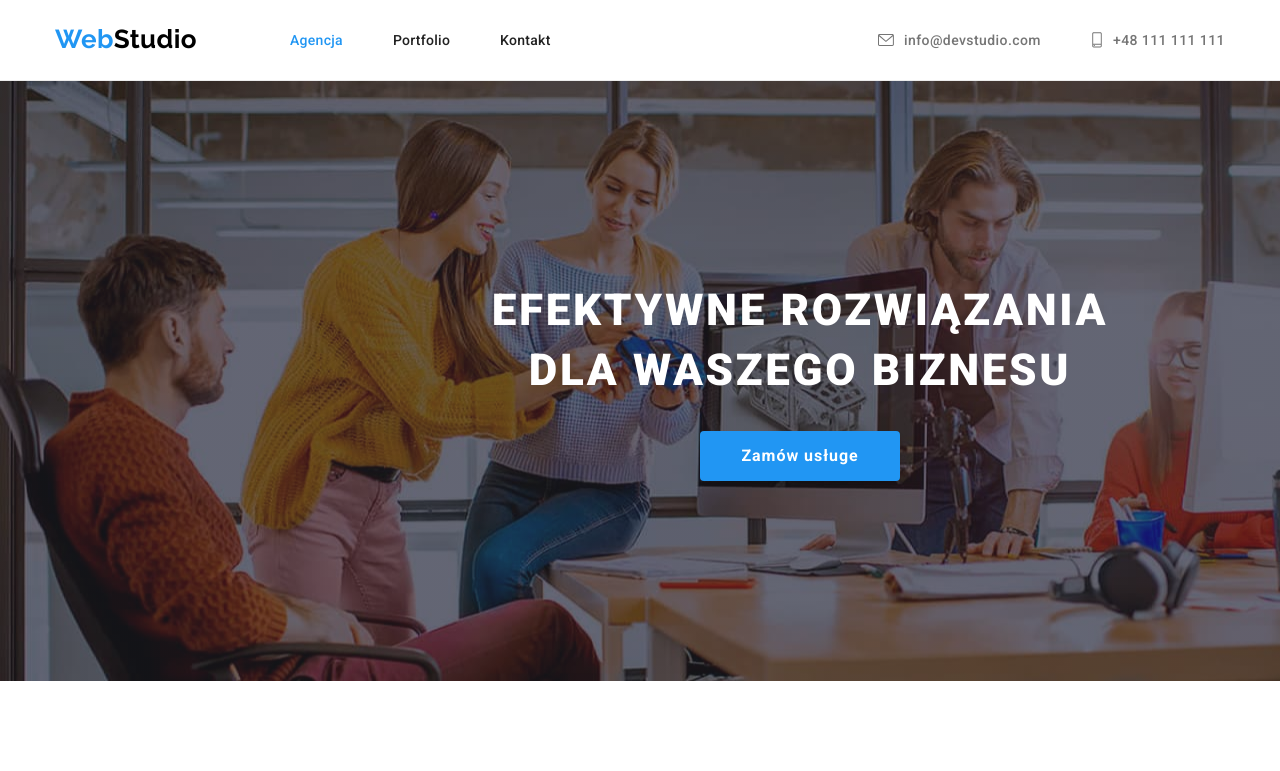
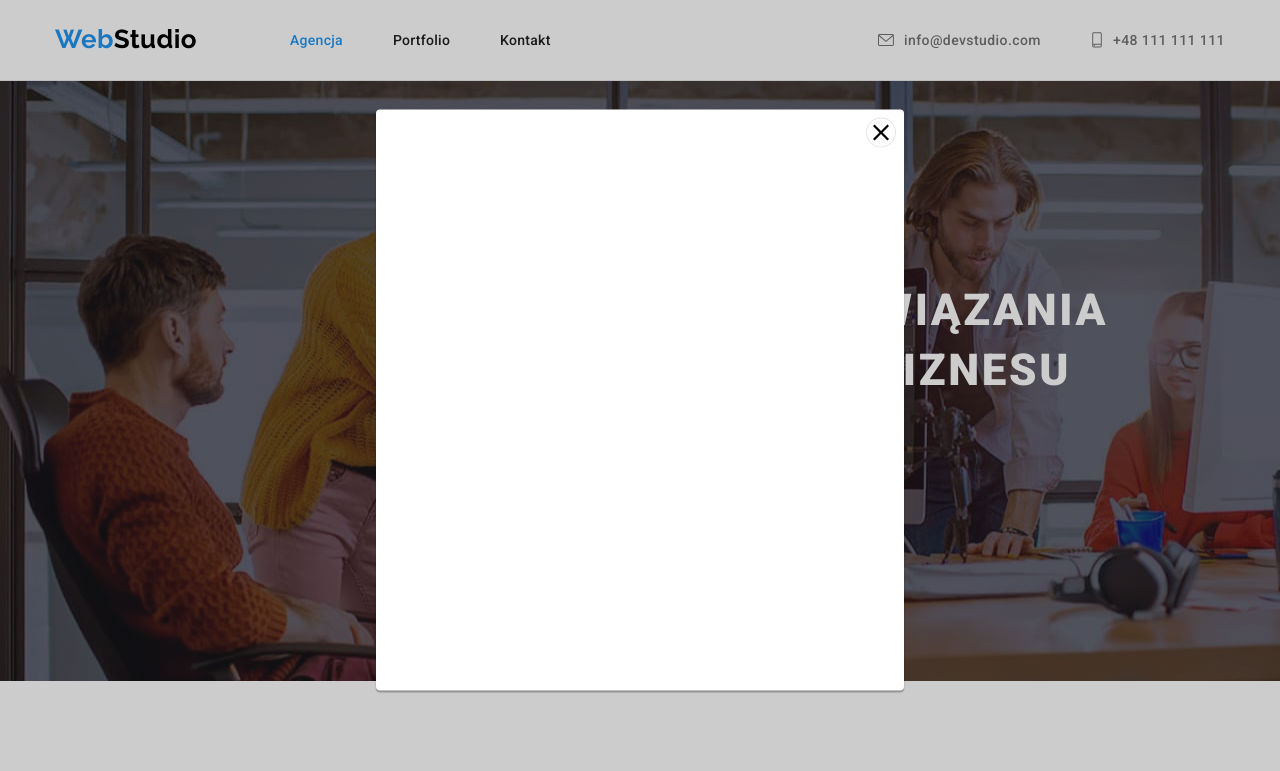
Before and after one commit to KJachimstal/goit-markup-hw-05, a website: page index.html in a window 1280 px wide. Both pictures are taken after a click on the button "Zamów usługe". Shown: the top 771 px of the page. Drawn offline with nearby package versions, Linux system fonts and the light colour scheme.

Commit message:
Added modal window

```diff
--- a/css/styles.css
+++ b/css/styles.css
@@ -16,6 +16,8 @@
     --footersocialMediaBackgroundColor: rgba(255, 255, 255, 0.1);
     --bannerBackgroundColorGradient: rgba(47, 48, 58, 0.4);
     --backgroundAboutUs: rgba(47, 48, 58, 0.8);
+    --bodyWindowBackgroundColor: rgba(0, 0, 0, 0.2);
+    --closeButtonBorderColor: rgba(0, 0, 0, 0.1);
 }
 
 /*-------------------------------------- GLOBAL STLES --------------------------------------*/
@@ -306,6 +308,48 @@ body {
     padding: 10px 41px
 }
 
+/*-------------------------------------- MODAL WINDOW STLES --------------------------------------*/
+
+.modal {
+    position: absolute;
+    left: 50%;
+    top: 50%;
+    transform: translate(-50%, -50%);
+    width: 528px;
+    height: 581px;
+    background: var(--whiteColor);
+    box-shadow: 0px 1px 3px rgba(0, 0, 0, 0.12), 0px 1px 1px rgba(0, 0, 0, 0.14), 0px 2px 1px rgba(0, 0, 0, 0.2);
+    border-radius: 4px;
+    z-index: 11;
+}
+
+.modal-close {
+    display: flex;
+    justify-content: center;
+    align-items: center;
+    float: right;
+    margin: 8px 8px 0 0;
+    width: 30px;
+    height: 30px;
+    background: var(--whiteColor);
+    border: 1px solid var(--closeButtonBorderColor);
+    border-radius: 50%;
+}
+
+.backdrop {
+    position: fixed;
+    top: 0;
+    width: 100%;
+    height: 100%;
+    background-color: var(--bodyWindowBackgroundColor);
+}
+
+.is-hidden {
+    opacity: 0;
+    visibility: hidden;
+    pointer-events: none;
+}
+
 /*-------------------------------------- DESCRIPTION STLES --------------------------------------*/
 
 .description-list {
@@ -447,8 +491,6 @@ body {
 }
 
 .crew-item-social_media-container {
-    transition-duration: 1250ms;
-    transition: cubic-bezier(0.4, 0, 0.2, 1);
     display: flex;
     justify-content: center;
     align-items: center;
--- a/index.html
+++ b/index.html
@@ -85,7 +85,7 @@
                     <h1 class="banner-title">
                         EFEKTYWNE ROZWIĄZANIA DLA WASZEGO BIZNESU
                     </h1>
-                    <button type="button" class="banner-button">
+                    <button type="button" class="banner-button" data-modal-open>
                         Zamów usługe
                     </button>
                 </div>
@@ -743,5 +743,15 @@
                 </ul>
             </div>
         </footer>
+        <div class="backdrop is-hidden" data-modal>
+            <div class="modal">
+                <button type="button" class="modal-close" data-modal-close>
+                    <svg width="18" height="18" alt="close icon">
+                        <use href="./images/icons.svg#icon-close"></use>
+                    </svg>
+                </button>
+            </div>
+        </div>
+        <script src="./js/modal.js"></script>
     </body>
 </html>
--- /dev/null
+++ b/js/modal.js
@@ -0,0 +1,14 @@
+(() => {
+    const refs = {
+      openModalBtn: document.querySelector("[data-modal-open]"),
+      closeModalBtn: document.querySelector("[data-modal-close]"),
+      modal: document.querySelector("[data-modal]"),
+    };
+
+    refs.openModalBtn.addEventListener("click", toggleModal);
+    refs.closeModalBtn.addEventListener("click", toggleModal);
+
+    function toggleModal() {
+      refs.modal.classList.toggle("is-hidden");
+    }
+  })();
```
